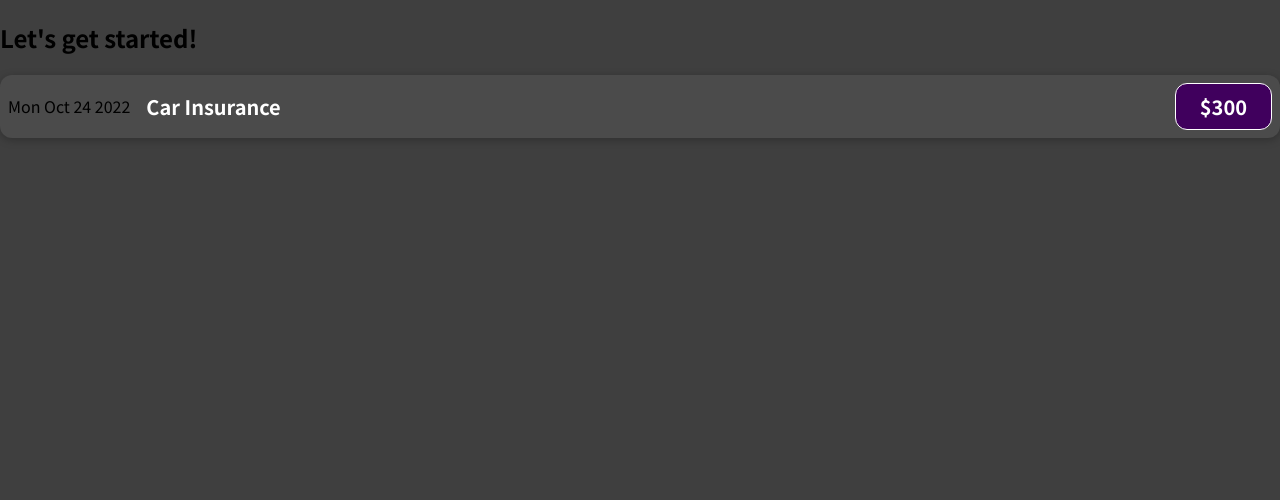
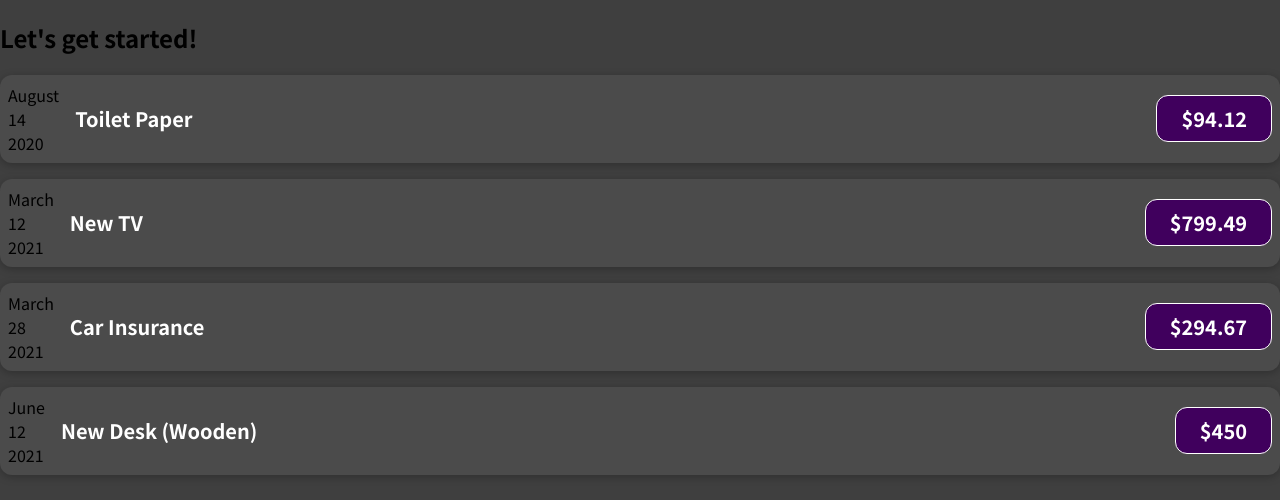
Before and after one commit to MS-D-rei/React_Expense_Tracker_Sample, a React (Vite) app: page / in a window 1280 px wide. Shown: the top 500 px of the page. Built offline with nearby package versions, Linux system fonts and the light colour scheme.

Commit message:
add month day year to ExpenseItem

```diff
--- a/src/App.tsx
+++ b/src/App.tsx
@@ -1,10 +1,40 @@
 import ExpenseItem from '@/components/ExpenseItem';
 
 function App() {
+  const expenses = [
+    {
+      id: 'e1',
+      title: 'Toilet Paper',
+      amount: 94.12,
+      date: new Date(2020, 7, 14),
+    },
+    { id: 'e2', title: 'New TV', amount: 799.49, date: new Date(2021, 2, 12) },
+    {
+      id: 'e3',
+      title: 'Car Insurance',
+      amount: 294.67,
+      date: new Date(2021, 2, 28),
+    },
+    {
+      id: 'e4',
+      title: 'New Desk (Wooden)',
+      amount: 450,
+      date: new Date(2021, 5, 12),
+    },
+  ];
+  const showEachExpense = expenses.map((expense) => (
+    <ExpenseItem
+      key={expense.id}
+      id={expense.id}
+      title={expense.title}
+      amount={expense.amount}
+      date={expense.date}
+    />
+  ));
   return (
     <div>
       <h2>Let's get started!</h2>
-      <ExpenseItem />
+      {showEachExpense}
     </div>
   );
 }
--- a/src/components/ExpenseItem.tsx
+++ b/src/components/ExpenseItem.tsx
@@ -1,17 +1,26 @@
 import '@/components/ExpenseItem.css';
 // import './ExpenseItem.css'
 
-function ExpenseItem() {
-  const expenseDate = new Date(2022, 9, 24);
-  const expenseTitle = 'Car Insurance';
-  const expenseAmount = 300.0;
+function ExpenseItem(props: {
+  id: string;
+  title: string;
+  amount: number;
+  date: Date;
+}) {
+  const month = props.date.toLocaleString('en-US', { month: 'long' });
+  const day = props.date.toLocaleString('en-US', { day: '2-digit' });
+  const year = props.date.getFullYear();
 
   return (
     <div className="expense-item">
-      <div>{expenseDate.toDateString()}</div>
+      <div>
+        <div>{month}</div>
+        <div>{day}</div>
+        <div>{year}</div>
+      </div>
       <div className="expense-item__description">
-        <h2>{expenseTitle}</h2>
-        <div className="expense-item__price">${expenseAmount}</div>
+        <h2>{props.title}</h2>
+        <div className="expense-item__price">${props.amount}</div>
       </div>
     </div>
   );
```
